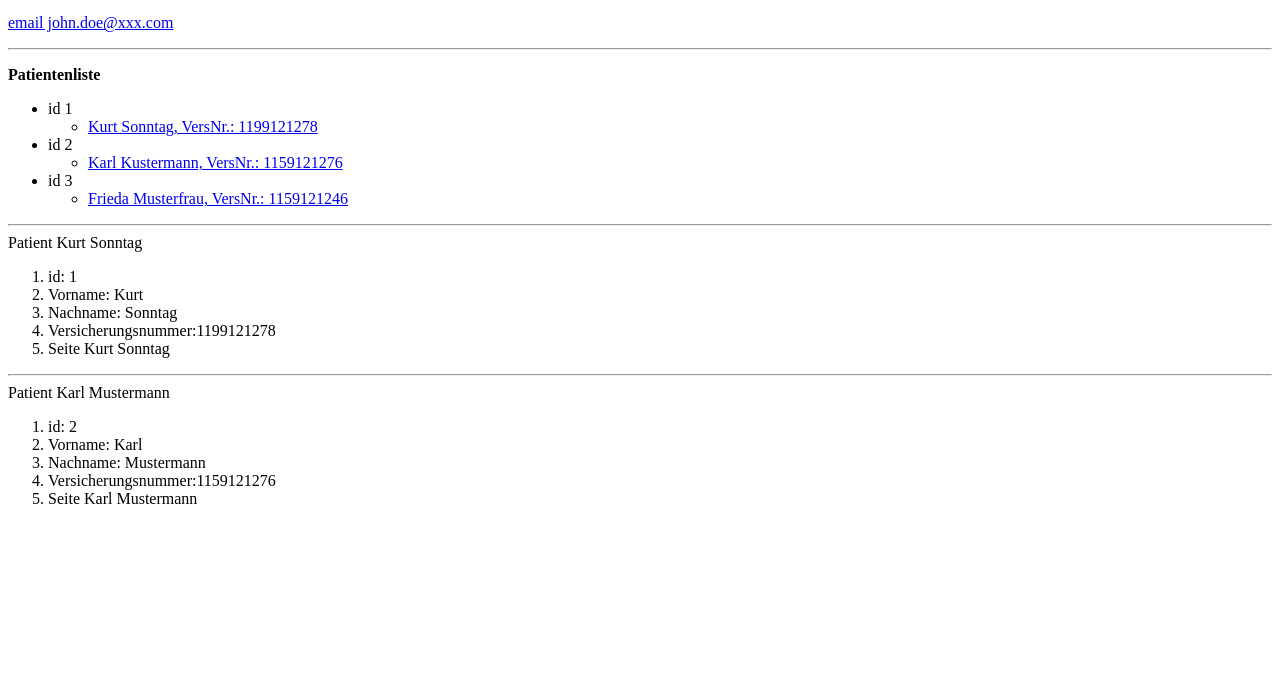
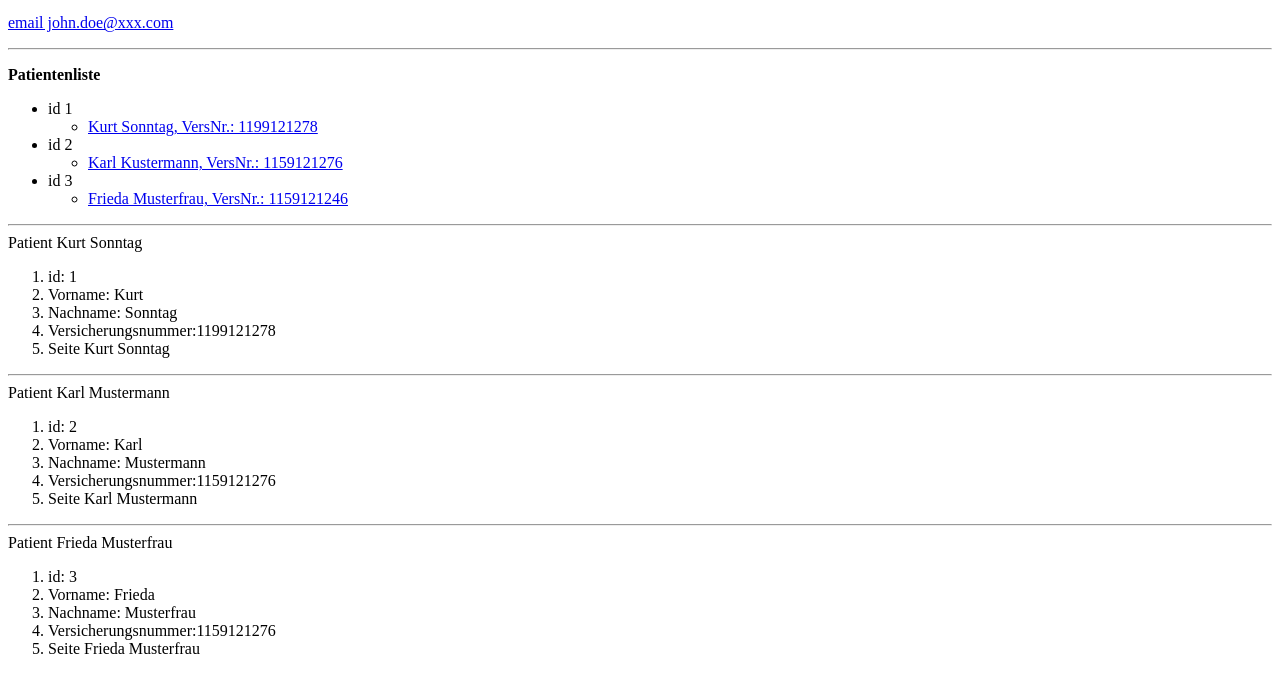
Before and after one commit to haupert-b/Aufgabe_D, a plain HTML site: page index.html in a window 1280 px wide. Shown: the part 86-778 px from the top of the page. Drawn offline with Linux system fonts and the light colour scheme.

Commit message:
1 file modified

```diff
--- a/index.html
+++ b/index.html
@@ -36,7 +36,7 @@
       <li>Seite Kurt Sonntag</li>
     </ol>
     <hr>
-    <a id="1">Patient Karl Mustermann</a>
+    <a id="2">Patient Karl Mustermann</a>
     <ol>
       <li>id: 2</li>
       <li>Vorname: Karl</li>
@@ -44,5 +44,14 @@
       <li>Versicherungsnummer:1159121276</li>
       <li>Seite Karl Mustermann</li>
     </ol>
+    <hr>
+    <a id="3">Patient Frieda Musterfrau</a>
+    <ol>
+      <li>id: 3</li>
+      <li>Vorname: Frieda</li>
+      <li>Nachname: Musterfrau</li>
+      <li>Versicherungsnummer:1159121276</li>
+      <li>Seite Frieda Musterfrau</li>
+    </ol>
   </body>
 </html>
```
